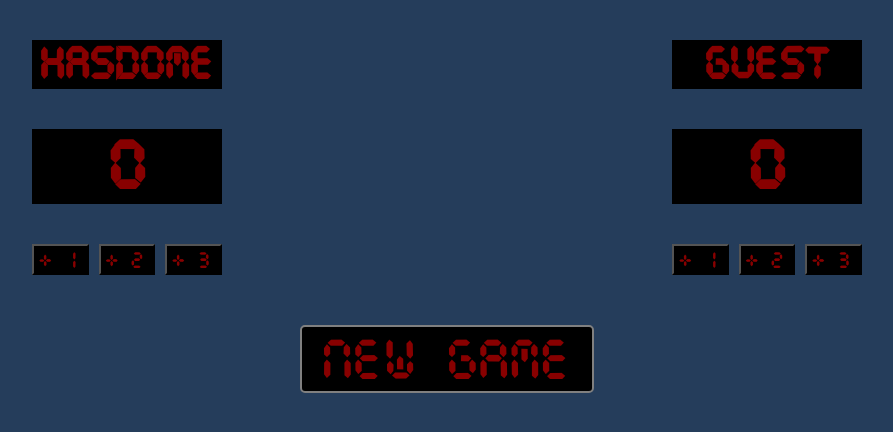
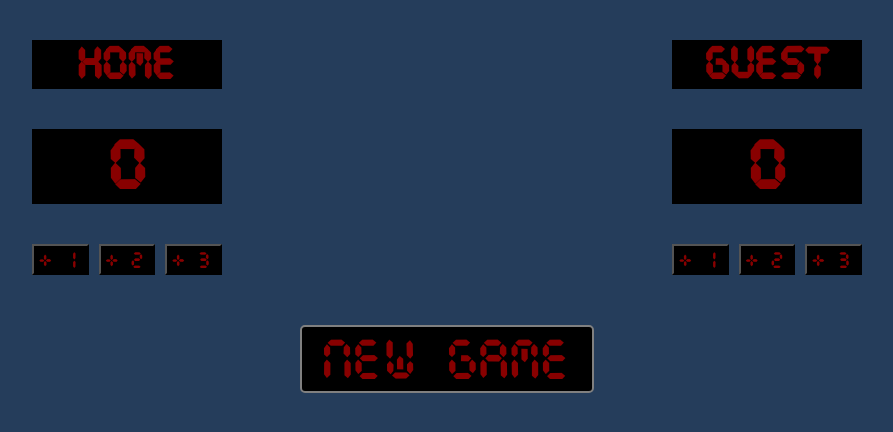
Before and after one commit to GhOssTYyy/Score-board, a plain HTML site: page index.html in a window 1280 px wide. Shown: the whole page, without its empty margins (193-1086 px from the left). Drawn offline with Linux system fonts and the light colour scheme.

Commit message:
modified:   index.html

```diff
--- a/index.html
+++ b/index.html
@@ -14,7 +14,7 @@
     <div class="container">
 
         <div>
-            <h3>Hasdome</h3>
+            <h3>Home</h3>
             <h1 id="home-points">0</h1>
             <button class="add-points" onclick="home_score_add1()">+ 1</button>
             <button class="add-points" onclick="home_score_add2()">+ 2</button>
```
